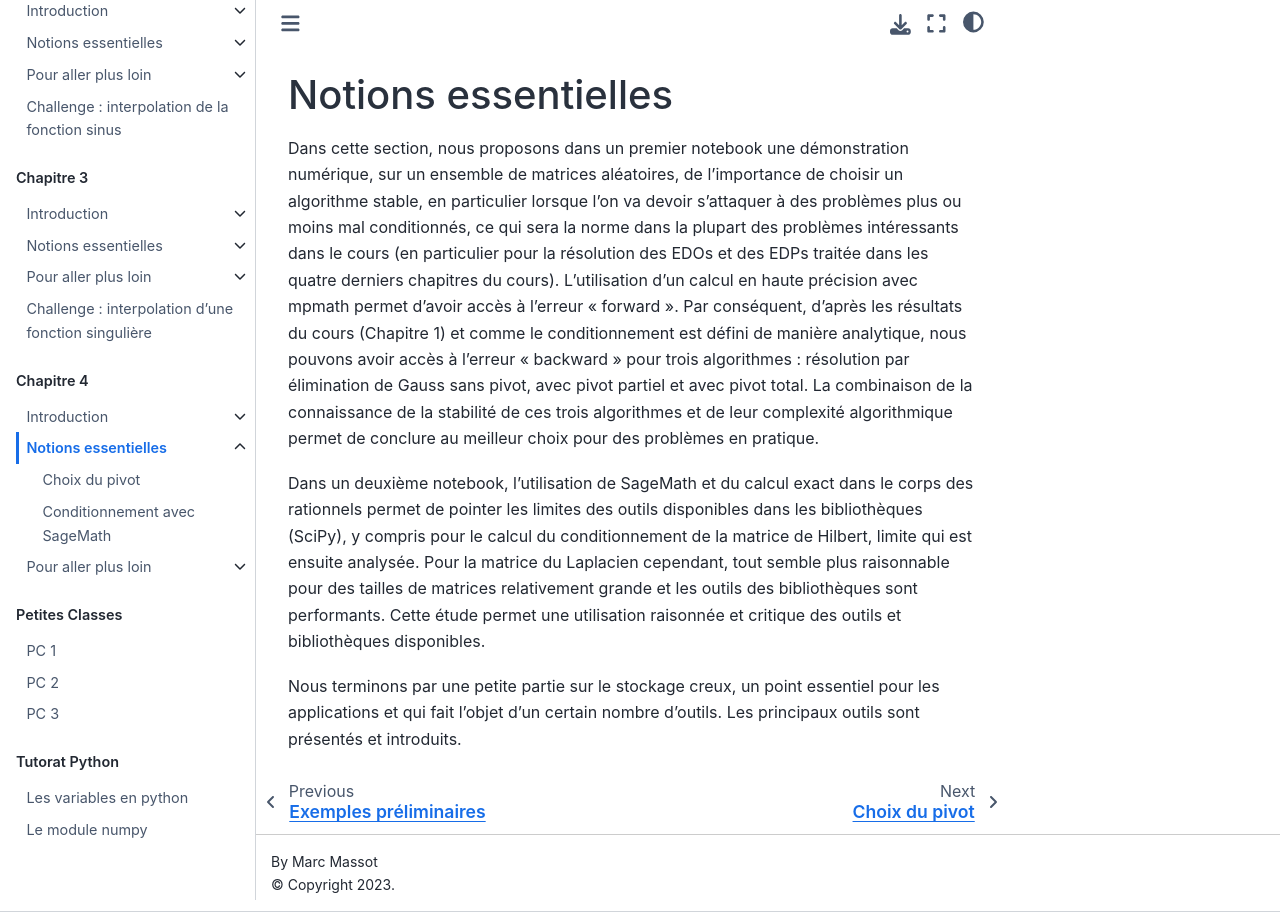
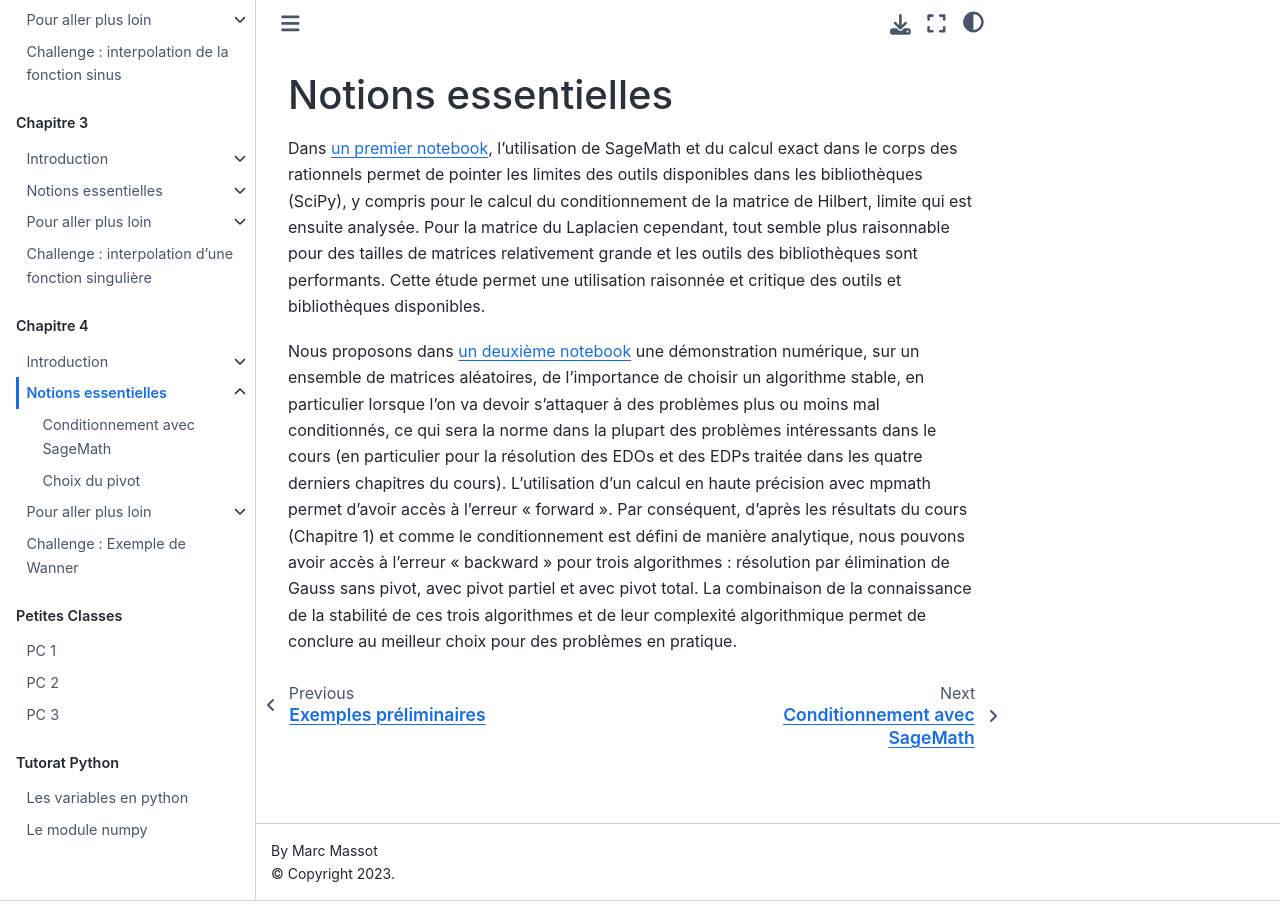
Before and after one commit to hpc-maths/jb_2022_2023, a Jupyter Book: the page built from content/chapter/04_direct_lin_sys/notions.md, in a window 1280 px wide. Built offline with Jupyter Book 1.0.4 settings and Sphinx 7.4.7 and the Sphinx Book theme 1.1.4, drawn with Linux system fonts in a browser that asks for light colours; pages that are not in the unit, such as notebooks, are missing from menus; comment, search, counter and statistics services are not loaded.

Commit message:
Mise à jour du chapitre 4

```diff
--- a/_toc.yml
+++ b/_toc.yml
@@ -61,12 +61,12 @@ parts:
     - file: content/chapter/04_direct_lin_sys/exemples
   - file: content/chapter/04_direct_lin_sys/notions
     sections:
+    - file: content/chapter/04_direct_lin_sys/sys_lin_sage
     - file: content/chapter/04_direct_lin_sys/pivot
-    - file: content/chapter/04_direct_lin_sys/sys_lin_sage
   - file: content/chapter/04_direct_lin_sys/loin
     sections:
     - file: content/chapter/04_direct_lin_sys/storage
-  - file: content/chapter/04_integ/challenge
+  - file: content/chapter/04_direct_lin_sys/challenge
 
 - caption: Petites Classes
   chapters:
--- a/content/chapter/04_direct_lin_sys/notions.md
+++ b/content/chapter/04_direct_lin_sys/notions.md
@@ -1,8 +1,6 @@
 # Notions essentielles
 
+Dans [un premier notebook](sys_lin_sage.ipynb), l’utilisation de SageMath et du calcul exact dans le corps des rationnels permet de pointer les limites des outils disponibles dans les bibliothèques (SciPy), y compris pour le calcul du conditionnement de la matrice de Hilbert, limite qui est ensuite analysée. Pour la matrice du Laplacien cependant, tout semble plus raisonnable pour des tailles de matrices relativement grande et les outils des bibliothèques sont performants. Cette étude permet une utilisation raisonnée et critique des outils et bibliothèques disponibles.
 
-Dans cette section, nous proposons dans un premier notebook une démonstration numérique, sur un ensemble de matrices aléatoires, de l’importance de choisir un algorithme stable, en particulier lorsque l’on va devoir s’attaquer à des problèmes plus ou moins mal conditionnés, ce qui sera la norme dans la plupart des problèmes intéressants dans le cours (en particulier pour la résolution des EDOs et des EDPs traitée dans les quatre derniers chapitres du cours). L’utilisation d’un calcul en haute précision avec mpmath permet d’avoir accès à l’erreur « forward ». Par conséquent, d’après les résultats du cours (Chapitre 1) et comme le conditionnement est défini de manière analytique, nous pouvons avoir accès à l’erreur « backward » pour trois algorithmes : résolution par élimination de Gauss sans pivot, avec pivot partiel et avec pivot total. La combinaison de la connaissance de la stabilité de ces trois algorithmes et de leur complexité algorithmique permet de conclure au meilleur choix pour des problèmes en pratique.
 
-Dans un deuxième notebook, l’utilisation de SageMath et du calcul exact dans le corps des rationnels permet de pointer les limites des outils disponibles dans les bibliothèques (SciPy), y compris pour le calcul du conditionnement de la matrice de Hilbert, limite qui est ensuite analysée. Pour la matrice du Laplacien cependant, tout semble plus raisonnable pour des tailles de matrices relativement grande et les outils des bibliothèques sont performants. Cette étude permet une utilisation raisonnée et critique des outils et bibliothèques disponibles.
-
-Nous terminons par une petite partie sur le stockage creux, un point essentiel pour les applications et qui fait l’objet d’un certain nombre d’outils. Les principaux outils sont présentés et introduits.
+Nous proposons dans [un deuxième notebook](pivot.ipynb) une démonstration numérique, sur un ensemble de matrices aléatoires, de l’importance de choisir un algorithme stable, en particulier lorsque l’on va devoir s’attaquer à des problèmes plus ou moins mal conditionnés, ce qui sera la norme dans la plupart des problèmes intéressants dans le cours (en particulier pour la résolution des EDOs et des EDPs traitée dans les quatre derniers chapitres du cours). L’utilisation d’un calcul en haute précision avec mpmath permet d’avoir accès à l’erreur « forward ». Par conséquent, d’après les résultats du cours (Chapitre 1) et comme le conditionnement est défini de manière analytique, nous pouvons avoir accès à l’erreur « backward » pour trois algorithmes : résolution par élimination de Gauss sans pivot, avec pivot partiel et avec pivot total. La combinaison de la connaissance de la stabilité de ces trois algorithmes et de leur complexité algorithmique permet de conclure au meilleur choix pour des problèmes en pratique.
```
Also changed, not shown: content/chapter/04_direct_lin_sys/loin.md (+1 -1 lines), content/chapter/03_integ/challenge_integ.ipynb, content/chapter/04_direct_lin_sys/challenge.ipynb, content/chapter/04_direct_lin_sys/sys_lin_sage.ipynb.
